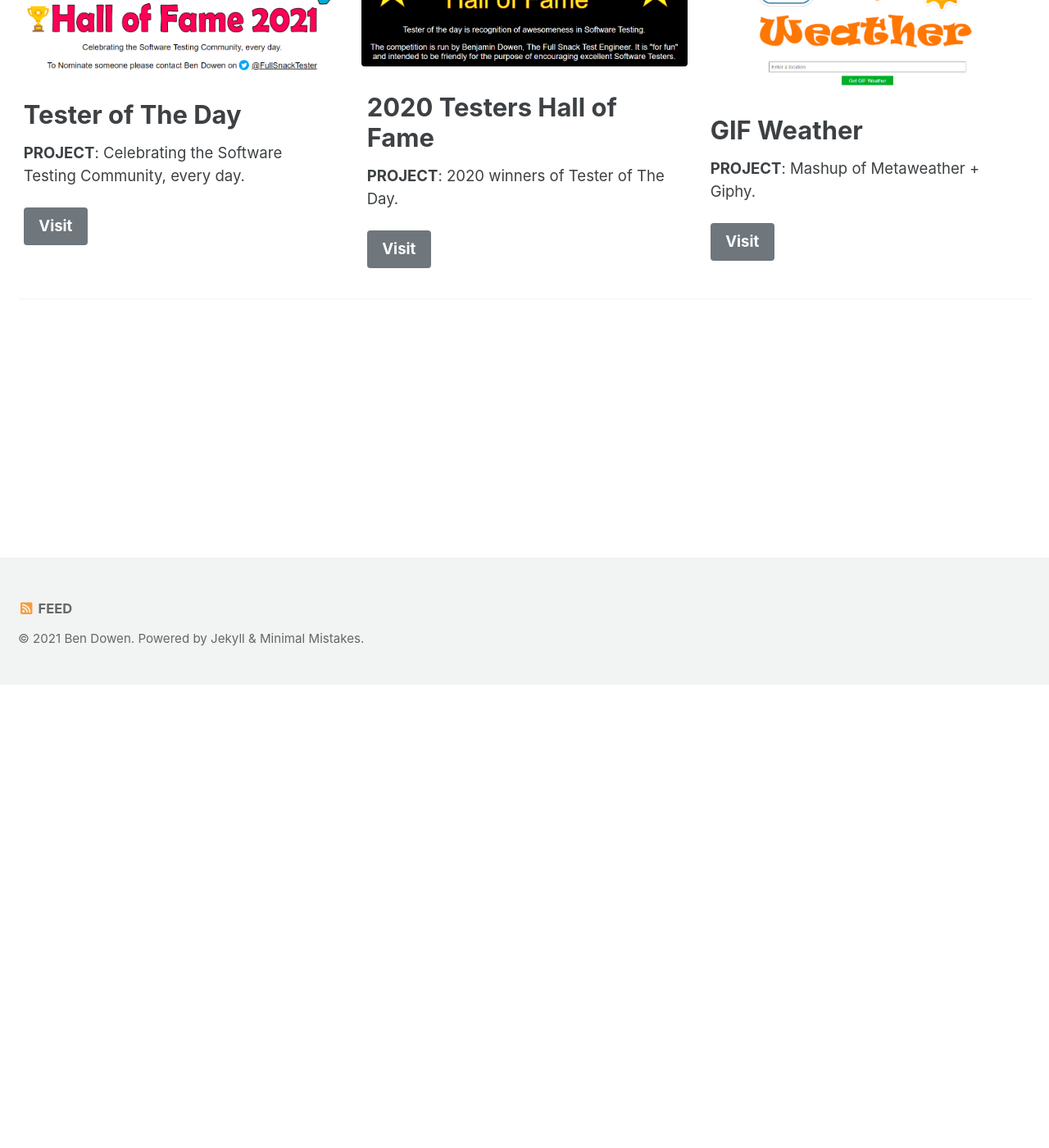
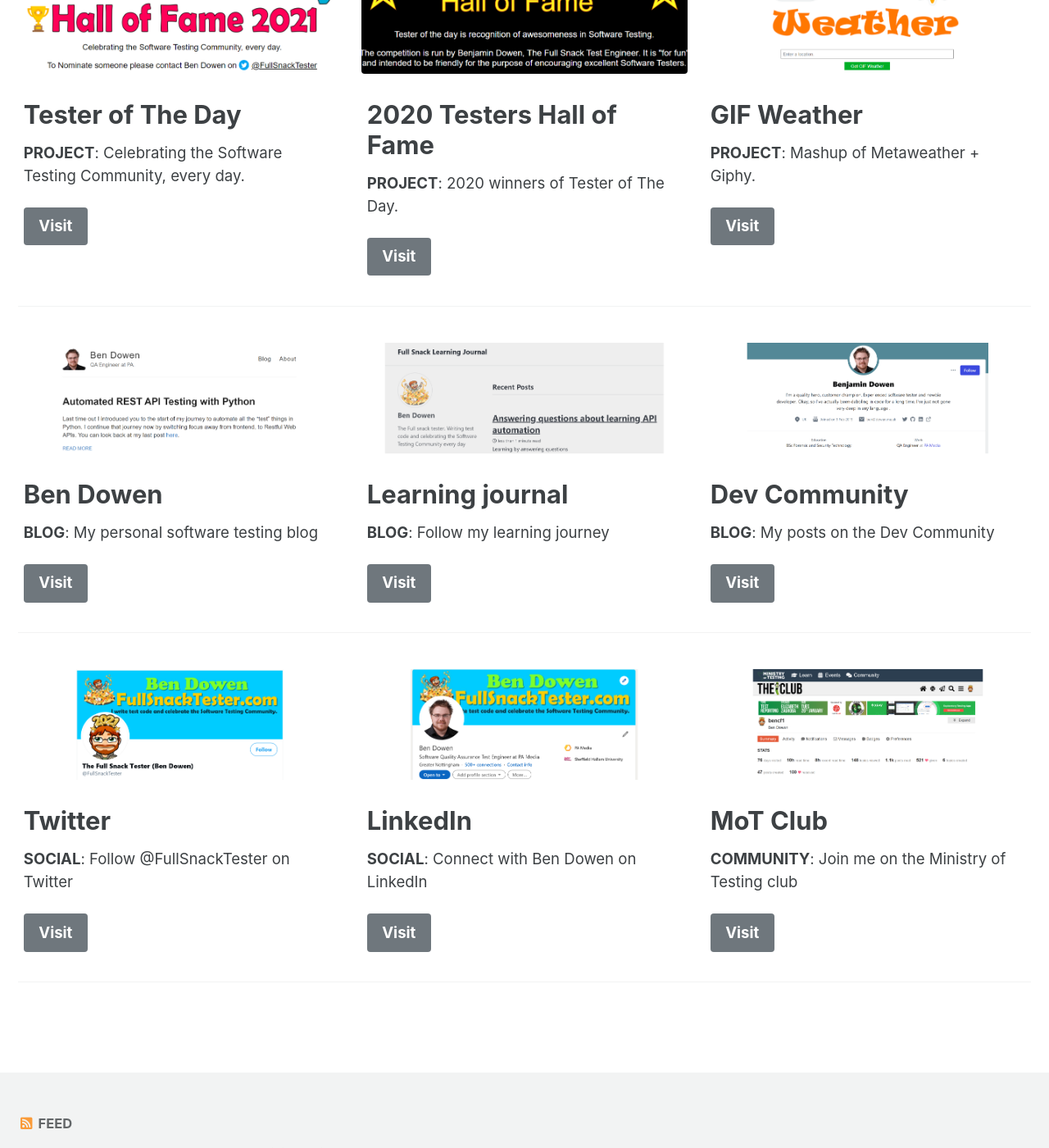
Before and after one commit to dowenb/fullsnack-home-6388b, a Jekyll site: the page built from index.md, in a window 1280 px wide and 1400 px high, scrolled down 565 px. Shown: the whole window at 82% size. Built offline with Jekyll 4.4.1, drawn with Linux system fonts in a browser that asks for light colours; cached includes are drawn as plain includes.

Commit message:
add more features

```diff
--- a/index.md
+++ b/index.md
@@ -11,7 +11,7 @@ header:
 excerpt: "Projects, Portfolio, Blogs and Social"
 intro:
   - excerpt: "Bringing together my online presence."
-feature_row:
+feature_projects:
   - image_path: assets/images/screenshot-testeroftheday.png
     alt: "Site Screenshot for Tester of The Day"
     title: "Tester of The Day"
@@ -33,8 +33,56 @@ feature_row:
     url: "https://gif-weather-ui.herokuapp.com"
     btn_label: "Visit"
     btn_class: "btn--primary"
+feature_blogs:
+  - image_path: assets/images/screenshot-dowen.png
+    alt: "Site Screenshot for Ben Dowen personal blog"
+    title: "Ben Dowen"
+    excerpt: "**BLOG**: My personal software testing blog"
+    url: "https://www.dowen.me.uk"
+    btn_label: "Visit"
+    btn_class: "btn--primary"
+  - image_path: assets/images/screenshot-journal.png
+    alt: "Site screenshot for Learning Journal"
+    title: "Learning journal"
+    excerpt: "**BLOG**: Follow my learning journey"
+    url: "https://journal.fullsnacktester.com"
+    btn_label: "Visit"
+    btn_class: "btn--primary"
+  - image_path: assets/images/screenshot-devto.png
+    alt: "Screenshot of my posts on the Dev Community"
+    title: "Dev Community"
+    excerpt: "**BLOG**: My posts on the Dev Community"
+    url: "https://dev.to/dowenb"
+    btn_label: "Visit"
+    btn_class: "btn--primary"
+feature_social:
+  - image_path: assets/images/twitter.png
+    alt: "Full Snack Tester on Twitter"
+    title: "Twitter"
+    excerpt: "**SOCIAL**: Follow @FullSnackTester on Twitter"
+    url: "https://twitter.com/FullSnackTester"
+    btn_label: "Visit"
+    btn_class: "btn--primary"
+  - image_path: assets/images/linkedin.png
+    alt: "Ben Dowen on LinkedIn"
+    title: "LinkedIn"
+    excerpt: "**SOCIAL**: Connect with Ben Dowen on LinkedIn"
+    url: "https://linkedin.com/in/dowenb"
+    btn_label: "Visit"
+    btn_class: "btn--primary"
+  - image_path: assets/images/club.png
+    alt: "Ben on The Club"
+    title: "MoT Club"
+    excerpt: "**COMMUNITY**: Join me on the Ministry of Testing club"
+    url: "https://club.ministryoftesting.com/u/bencf1/summary"
+    btn_label: "Visit"
+    btn_class: "btn--primary"
 ---
 
 {% include feature_row id="intro" type="center" %}
 
-{% include feature_row %}
+{% include feature_row id="feature_projects" %}
+
+{% include feature_row id="feature_blogs" %}
+
+{% include feature_row id="feature_social" %}
```
Also changed, not shown: assets/images/club.png (added), assets/images/linkedin.png (added), assets/images/screenshot-2020-halloffame.png, assets/images/screenshot-devto.png (added), assets/images/screenshot-dowen.png (added), assets/images/screenshot-gifweather.png, assets/images/screenshot-journal.png (added), assets/images/screenshot-testeroftheday.png, assets/images/twitter.png (added).
